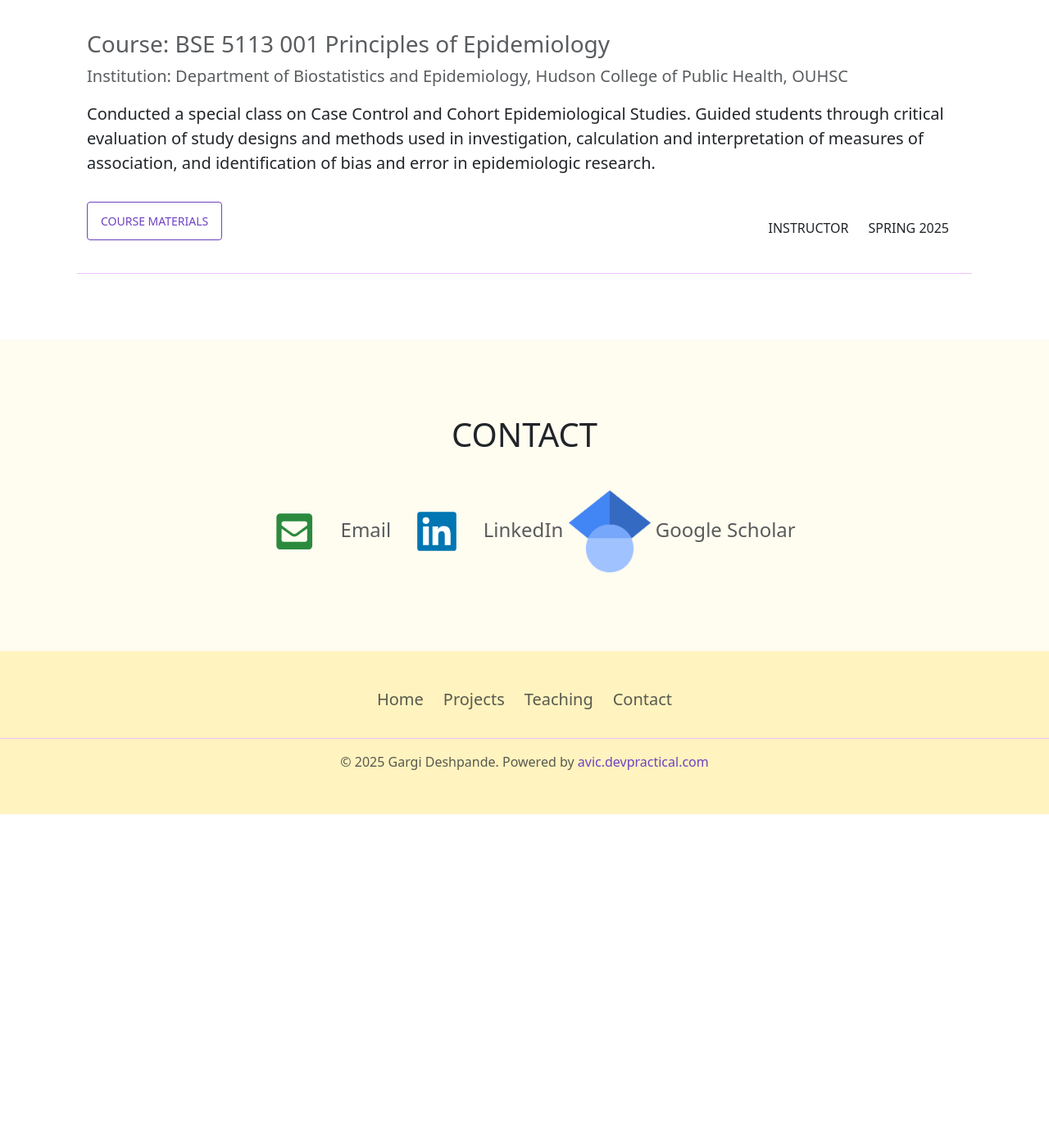
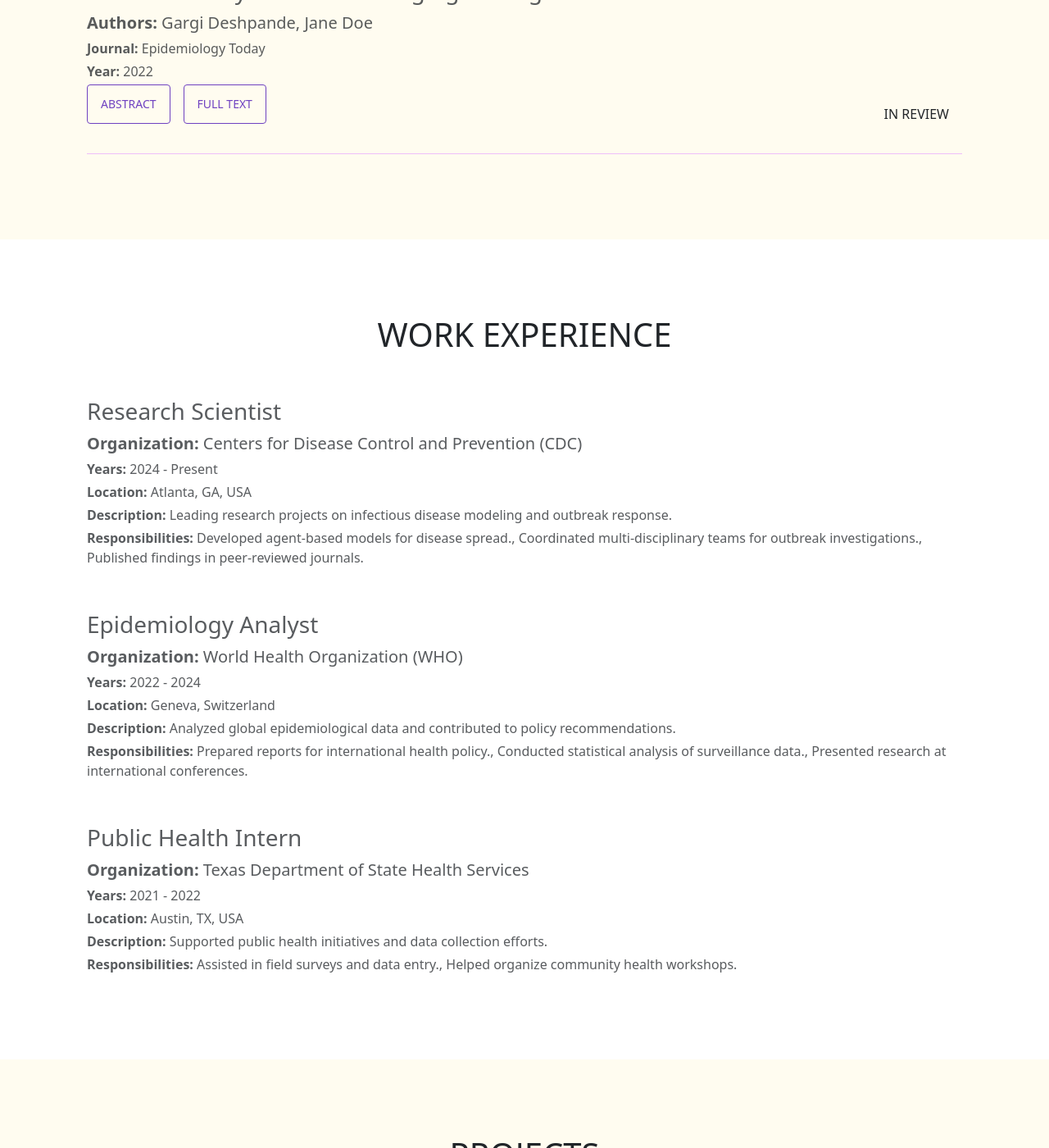
Before and after one commit to sohom070994/sohom070994.github.io, a Jekyll site: the page built from index.md, in a window 1280 px wide and 1400 px high, scrolled down 2168 px. Shown: the whole window at 82% size. Built offline with Jekyll 4.4.1, drawn with Linux system fonts in a browser that asks for light colours; before the commit the page ends 3161 px from its top, so only the background shows below that; some of the changed text lies outside the part shown.

Commit message:
modified sections

```diff
--- a/_data/hometext.yml
+++ b/_data/hometext.yml
@@ -92,6 +92,84 @@ teaching:
 #     - text: "Bionic Zero Research Society, Member"
 #       period: "2019 - Present"
 
+education:
+  - degree: "Ph.D. in Epidemiology"
+    university: "University of Oklahoma Health Sciences Center"
+    years: "2022 - Present"
+    courses:
+      - "Advanced Infectious Disease Modeling"
+      - "Biostatistics"
+      - "Public Health Surveillance"
+  - degree: "Master of Public Health in Epidemiology"
+    university: "Texas A&M University"
+    years: "2019 - 2021"
+    courses:
+      - "Epidemiology"
+      - "Health Policy"
+      - "Environmental Health"
+  - degree: "Bacherlor of Dental Surgery"
+    university: "Krishna Institute of Medical Sciences, Karad"
+    years: "2013 - 2018"
+    # courses:
+    #   - "General Medicine"
+    #   - "Surgery"
+    #   - "Oral Pathology"
+
+publications:
+  title: "Publications"
+  list:
+    - title: "Modeling the Spread of Infectious Diseases in Urban Environments"
+      authors: "Gargi Deshpande, John Smith, Priya Patel"
+      journal: "Journal of Epidemiology Research"
+      year: "2024"
+      abstract: "This study presents a novel approach to modeling infectious disease spread in densely populated urban areas using agent-based simulations."
+      link: "https://example.com/publication1"
+      status: "Published"
+    - title: "Impact of Vaccination Strategies on Disease Control"
+      authors: "Gargi Deshpande, Michael Lee"
+      journal: "International Journal of Public Health"
+      year: "2023"
+      abstract: "We evaluate the effectiveness of various vaccination strategies in controlling outbreaks of infectious diseases."
+      link: "https://example.com/publication2"
+      status: "Published"
+    - title: "Surveillance Systems for Emerging Pathogens"
+      authors: "Gargi Deshpande, Jane Doe"
+      journal: "Epidemiology Today"
+      year: "2022"
+      abstract: "A review of surveillance systems and their role in early detection of emerging infectious diseases."
+      link: "https://example.com/publication3"
+      status: "In Review"
+
+work_experience:
+  title: "Work Experience"
+  list:
+    - position: "Research Scientist"
+      organization: "Centers for Disease Control and Prevention (CDC)"
+      years: "2024 - Present"
+      location: "Atlanta, GA, USA"
+      description: "Leading research projects on infectious disease modeling and outbreak response."
+      responsibilities:
+        - "Developed agent-based models for disease spread."
+        - "Coordinated multi-disciplinary teams for outbreak investigations."
+        - "Published findings in peer-reviewed journals."
+    - position: "Epidemiology Analyst"
+      organization: "World Health Organization (WHO)"
+      years: "2022 - 2024"
+      location: "Geneva, Switzerland"
+      description: "Analyzed global epidemiological data and contributed to policy recommendations."
+      responsibilities:
+        - "Prepared reports for international health policy."
+        - "Conducted statistical analysis of surveillance data."
+        - "Presented research at international conferences."
+    - position: "Public Health Intern"
+      organization: "Texas Department of State Health Services"
+      years: "2021 - 2022"
+      location: "Austin, TX, USA"
+      description: "Supported public health initiatives and data collection efforts."
+      responsibilities:
+        - "Assisted in field surveys and data entry."
+        - "Helped organize community health workshops."
+
 contact:
   title: "Contact"
   list:
@@ -106,7 +184,7 @@ contact:
     - google_scholar:
       text: "Google Scholar"
       url: "https://scholar.google.com/citations?user=_qCXeScAAAAJ&hl=en&oi=sra"
-      icon: "/assets/images/gs120.png"
+      icon: "/assets/images/gs240120.png"
     # - academia_edu:
     #   text: "Academia.edu"
     #   url: "https://academia.edu"
--- /dev/null
+++ b/_includes/education.html
@@ -0,0 +1,20 @@
+
+<div class="bg-light" id="education">
+  <div class="container col-xxl-8 px-6 py-8 py-lg-10">
+    <div class="p-3 pb-md-4 mx-auto text-center">
+      <h2 class="h1 text-uppercase mb-4">Education</h2>
+    </div>
+    {% for edu in site.data.hometext.education %}
+    <div class="p-3 py-6 pb-md-6 mx-auto">
+      <h3 class="fs-3 text-body-secondary mb-2">{{ edu.degree }}</h3>
+      <p class="fs-5 text-body-secondary mb-1"><strong>University:</strong> {{ edu.university }}</p>
+      <p class="fs-6 text-body-secondary mb-1"><strong>Years:</strong> {{ edu.years }}</p>
+      {% if edu.courses %}
+      <p class="fs-6 text-body-secondary mb-0"><strong>Relevant Coursework:</strong> {{ edu.courses | join: ', ' }}</p>
+      {% endif %}
+    </div>
+    <!-- End of education entry -->
+    {% endfor %}
+  </div>
+  <!-- End of Education -->
+</div>
--- a/_includes/nav.html
+++ b/_includes/nav.html
@@ -1,4 +1,4 @@
-<nav class="navbar navbar-expand-lg bg-white border-bottom">
+<nav class="navbar navbar-expand-lg bg-white border-bottom sticky-top">
   <div class="container col-xxl-8">
     <a class="navbar-brand" href="/">{{site.title}}</a>
     <span class="navbar-toggler border-0 px-0">
--- /dev/null
+++ b/_includes/publications.html
@@ -0,0 +1,43 @@
+<div class="bg-body-tertiary" id="publications">
+  <div class="container col-xxl-8 px-6 py-8 py-lg-10">
+    <div class="p-3 pb-md-4 mx-auto text-center">
+      <h2 class="h1 text-uppercase">Publications</h2>
+    </div>
+    {% for pub in site.data.hometext.publications.list %}
+    <div class="p-3 py-6 pb-md-6 mx-auto">
+      <p class="fs-3 text-body-secondary mb-1">{{ pub.title }}</p>
+      <p class="fs-5 text-body-secondary mb-1"><strong>Authors:</strong> {{ pub.authors }}</p>
+      <p class="fs-6 text-body-secondary mb-1"><strong>Journal:</strong> {{ pub.journal }}</p>
+      <p class="fs-6 text-body-secondary mb-1"><strong>Year:</strong> {{ pub.year }}</p>
+      <div class="d-md-flex justify-content-between b-6">
+        <div class="d-grid gap-2 d-md-flex justify-content-md-start">
+          {% if pub.abstract %}
+          <button class="btn btn-outline-primary btn-sm me-md-2 text-uppercase px-4" type="button" data-bs-toggle="collapse" data-bs-target="#pub-{{forloop.index}}" aria-expanded="false" aria-controls="collapsePub{{forloop.index}}">
+            Abstract
+          </button>
+          {% endif %}
+          {% if pub.link %}
+          <a href="{{ pub.link }}" class="btn btn-outline-primary btn-sm me-md-2 text-uppercase px-4 pt-md-3" target="_blank">
+            Full Text
+          </a>
+          {% endif %}
+        </div>
+        <div class="d-md-flex justify-content-md-start align-items-center mt-6">
+          <span class="px-2 me-md-2 text-uppercase">{{ pub.status }}</span>
+        </div>
+      </div>
+      <div class="p-3 pb-md-6 mx-auto border-bottom">
+        {% if pub.abstract %}
+        <div class="collapse" id="pub-{{forloop.index}}">
+          <div class="card card-body fs-5">
+            <p>{{ pub.abstract }}</p>
+          </div>
+        </div>
+        {% endif %}
+      </div>
+    </div>
+    <!-- End of publication -->
+    {% endfor %}
+  </div>
+  <!-- End of Publications -->
+</div>
--- a/_includes/teaching.html
+++ b/_includes/teaching.html
@@ -14,11 +14,11 @@
       {{course.text}}
     </p>
     <div class="d-md-flex justify-content-between pt-4">
-        <div class="d-grid gap-2 d-md-flex justify-content-md-start pb-4">
+        <!-- <div class="d-grid gap-2 d-md-flex justify-content-md-start pb-4">
             <a href="{{course.button_link}}" class="btn btn-outline-primary btn-sm px-2 me-md-2 text-uppercase
 btn btn-outline-primary btn-sm px-2 me-md-2 text-uppercase px-md-4 py-md-3
             ">{{course.button_text}}</a>
-        </div>
+        </div> -->
         <div class="d-md-flex justify-content-md-start align-items-center">
             <div class="px-2 me-md-2 text-uppercase mb-4 mb-md-0">{{course.role}}</div>
             <div class="px-2 me-md-2 text-uppercase">{{course.period}}</div>
--- /dev/null
+++ b/_includes/work.html
@@ -0,0 +1,23 @@
+<div class="bg-body-tertiary" id="work"></div>
+  <div class="container col-xxl-8 px-6 py-8 py-lg-10">
+    <div class="p-3 pb-md-4 mx-auto text-center">
+      <h2 class="h1 text-uppercase">Work Experience</h2>
+    </div>
+    {% for job in site.data.hometext.work_experience.list %}
+    <div class="p-3 py-6 pb-md-6 mx-auto">
+      <p class="fs-3 text-body-secondary mb-1">{{ job.position }}</p>
+      <p class="fs-5 text-body-secondary mb-1"><strong>Organization:</strong> {{ job.organization }}</p>
+      <p class="fs-6 text-body-secondary mb-1"><strong>Years:</strong> {{ job.years }}</p>
+      <p class="fs-6 text-body-secondary mb-1"><strong>Location:</strong> {{ job.location }}</p>
+      {% if job.description %}
+      <p class="fs-6 text-body-secondary mb-1"><strong>Description:</strong> {{ job.description }}</p>
+      {% endif %}
+      {% if job.responsibilities %}
+      <p class="fs-6 text-body-secondary mb-0"><strong>Responsibilities:</strong> {{ job.responsibilities | join: ', ' }}</p>
+      {% endif %}
+    </div>
+    <!-- End of work entry -->
+    {% endfor %}
+  </div>
+  <!-- End of Work Experience -->
+</div>
--- a/_layouts/home.html
+++ b/_layouts/home.html
@@ -4,7 +4,15 @@ layout: default
 
 {% include hero.html %}
 
+{% include education.html %}
+
+{% include publications.html %}
+
+{% include work.html %}
+
 {% include projects.html %}
+
+
 
 {% include teaching.html %}
 
```
Also changed, not shown: _data/navigation.yml (+7 -0 lines), assets/images/gs240120.png (added).
